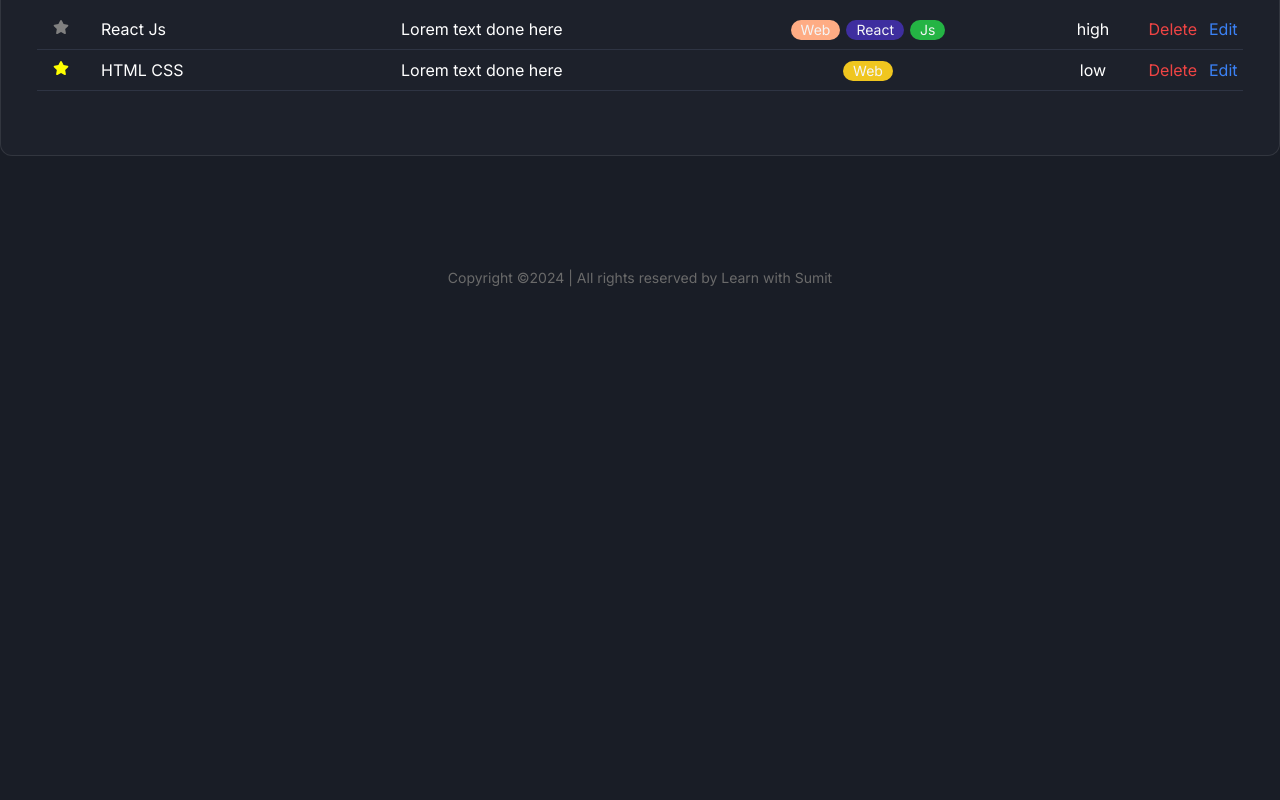
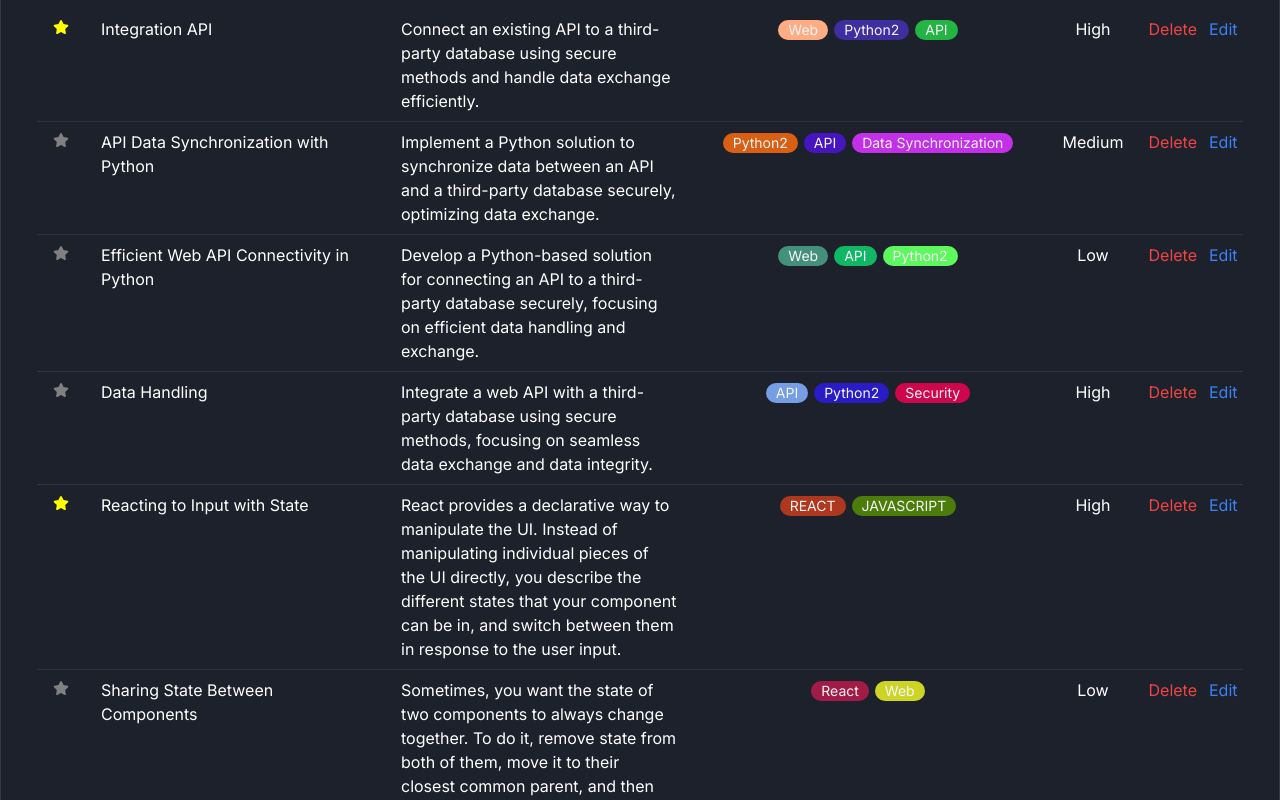
Before and after one commit to RizwanSuvo99/react__tasker__contextApi, a React (Vite) app: page / in a window 1280 px wide. Shown: the part 840-1640 px from the top of the page. Before the commit the page ends 1160 px from the top, so only its background shows below. Built offline with nearby package versions, Linux system fonts and the light colour scheme.

Commit message:
Updated search text functionality

```diff
--- a/src/components/TaskContainer/SearchTasks/SearchTasks.jsx
+++ b/src/components/TaskContainer/SearchTasks/SearchTasks.jsx
@@ -7,7 +7,7 @@ const SearchTasks = () => {
   const { dispatch } = useTasks();
   const handleSubmit = (e) => {
     e.preventDefault();
-    searchTask(searchText, dispatch);
+    searchTask(searchText.trim(), dispatch);
     setSearchText("");
   };
 
--- a/src/reducer/actionsTypes.js
+++ b/src/reducer/actionsTypes.js
@@ -1,6 +1,6 @@
 export const ADD__TASK = "ADD__TASK";
 export const DELETE__TASK = "DELETE__TASK";
 export const DELETE__ALL__TASK = "DELETE__ALL__TASK";
+export const UPDATE__TASK = "UPDATE__TASK";
 export const FAVOURITE__TASK = "FAVOURITE__TASK";
-export const UPDATE__TASK = "UPDATE__TASK";
 export const SEARCH__TASK = "SEARCH__TASK";
--- a/src/reducer/initialState.js
+++ b/src/reducer/initialState.js
@@ -2,19 +2,57 @@ export const initialState = {
   tasks: [
     {
       id: crypto.randomUUID(),
-      title: "React Js",
-      description: "Lorem text done here",
-      tags: ["web", "react", "js"],
-      priority: "high",
+      title: "Integration API",
+      description:
+        "Connect an existing API to a third-party database using secure methods and handle data exchange efficiently.",
+      tags: ["Web", "Python2", "API"],
+      priority: "High",
+      isFavourite: true,
+    },
+    {
+      id: crypto.randomUUID(),
+      title: "API Data Synchronization with Python",
+      description:
+        "Implement a Python solution to synchronize data between an API and a third-party database securely, optimizing data exchange.",
+      tags: ["Python2", "API", "Data Synchronization"],
+      priority: "Medium",
       isFavourite: false,
     },
     {
       id: crypto.randomUUID(),
-      title: "HTML CSS",
-      description: "Lorem text done here",
-      tags: ["web"],
-      priority: "low",
+      title: "Efficient Web API Connectivity in Python",
+      description:
+        "Develop a Python-based solution for connecting an API to a third-party database securely, focusing on efficient data handling and exchange.",
+      tags: ["Web", "API", "Python2"],
+      priority: "Low",
+      isFavourite: false,
+    },
+    {
+      id: crypto.randomUUID(),
+      title: "Data Handling",
+      description:
+        "Integrate a web API with a third-party database using secure methods, focusing on seamless data exchange and data integrity.",
+      tags: ["API", "Python2", "Security"],
+      priority: "High",
+      isFavourite: false,
+    },
+    {
+      id: crypto.randomUUID(),
+      title: "Reacting to Input with State",
+      description:
+        "React provides a declarative way to manipulate the UI. Instead of manipulating individual pieces of the UI directly, you describe the different states that your component can be in, and switch between them in response to the user input.",
+      tags: ["REACT", "JAVASCRIPT"],
+      priority: "High",
       isFavourite: true,
+    },
+    {
+      id: crypto.randomUUID(),
+      title: "Sharing State Between Components",
+      description:
+        "Sometimes, you want the state of two components to always change together. To do it, remove state from both of them, move it to their closest common parent, and then pass it down to them via props.",
+      tags: ["React", "Web"],
+      priority: "Low",
+      isFavourite: false,
     },
   ],
 };
```
